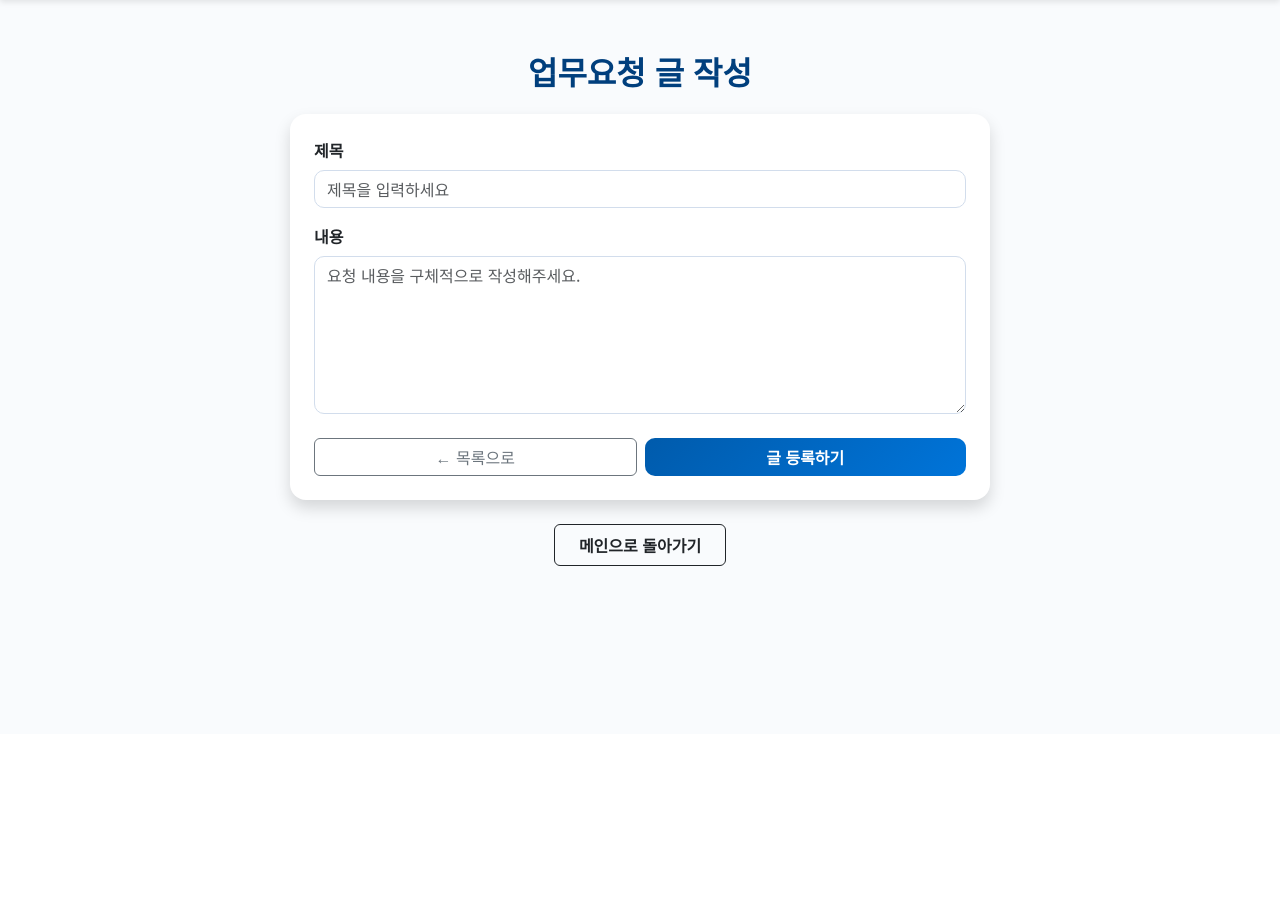
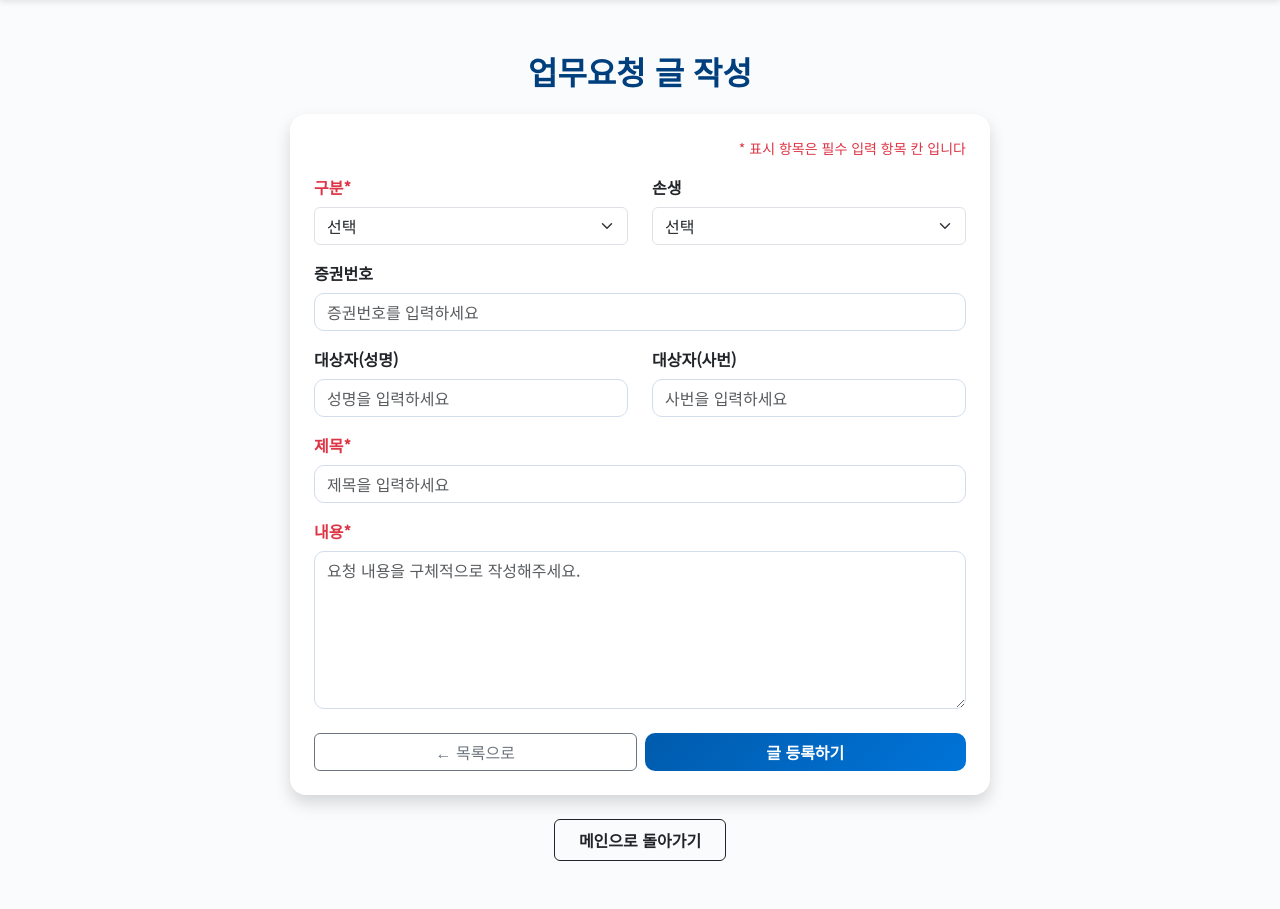
Before and after one commit to hun2up/django_ma, a Django app: page /board/create/ in a window 1280 px wide. Shown: the part 66-975 px from the top of the page. Before the commit the page ends 632 px from the top, so only its background shows below. Run offline with Django 5.2, Linux system fonts and the light colour scheme; the visitor is signed in with stand-in values (Sample User, id 1); parts of the project's set-up code (start-up, migrations or seed data) failed here and were passed over.

Commit message:
post detail upgrade

```diff
--- a/board/templates/board/post_create.html
+++ b/board/templates/board/post_create.html
@@ -14,18 +14,71 @@
         </div>
       {% endif %}
 
+      <!-- 🔴 필수 항목 안내 문구 -->
+      <div class="text-end text-danger mb-3" style="font-size: 0.875rem;">
+        * 표시 항목은 필수 입력 항목 칸 입니다
+      </div>
+
       <form method="post" novalidate>
         {% csrf_token %}
 
+        <!-- ✅ 추가된 영역 -->
+        <div class="row">
+          <!-- 구분 -->
+          <div class="mb-3 col-md-6">
+            <label for="category" class="form-label fw-semibold text-danger">구분<span class="text-danger">*</span></label>
+            <select name="category" id="category" class="form-select" required>
+              <option value="">선택</option>
+              <option value="위해촉">위해촉</option>
+              <option value="리스크/유지율">리스크/유지율</option>
+              <option value="수수료/채권">수수료/채권</option>
+              <option value="운영자금">운영자금</option>
+              <option value="전산">전산</option>
+              <option value="전산">기타</option>
+            </select>
+          </div>
+
+          <!-- 손생 -->
+          <div class="mb-3 col-md-6">
+            <label for="insurance_type" class="form-label fw-semibold">손생</label>
+            <select name="insurance_type" id="insurance_type" class="form-select" required>
+              <option value="">선택</option>
+              <option value="손해보험">손해보험</option>
+              <option value="생명보험">생명보험</option>
+            </select>
+          </div>
+        </div>
+
+        <!-- 증권번호 -->
+        <div class="mb-3">
+          <label for="policy_number" class="form-label fw-semibold">증권번호</label>
+          <input type="text" name="policy_number" id="policy_number" class="form-control" placeholder="증권번호를 입력하세요">
+        </div>
+
+        <!-- 대상자 성명 + 사번 (한 줄에 나란히) -->
+        <div class="row">
+          <!-- 대상자(성명) -->
+          <div class="mb-3 col-md-6">
+            <label for="target_name" class="form-label fw-semibold">대상자(성명)</label>
+            <input type="text" name="target_name" id="target_name" class="form-control" placeholder="성명을 입력하세요">
+          </div>
+
+          <!-- 대상자(사번) -->
+          <div class="mb-3 col-md-6">
+            <label for="target_id" class="form-label fw-semibold">대상자(사번)</label>
+            <input type="text" name="target_id" id="target_id" class="form-control" placeholder="사번을 입력하세요">
+          </div>
+        </div>
+
         <!-- 제목 -->
         <div class="mb-3">
-          <label for="title" class="form-label fw-semibold">제목</label>
+          <label for="title" class="form-label fw-semibold text-danger">제목<span class="text-danger">*</span></label>
           <input type="text" name="title" id="title" class="form-control" placeholder="제목을 입력하세요" required>
         </div>
 
         <!-- 내용 -->
         <div class="mb-3">
-          <label for="content" class="form-label fw-semibold">내용</label>
+          <label for="content" class="form-label fw-semibold text-danger">내용<span class="text-danger">*</span></label>
           <textarea name="content" id="content" class="form-control" rows="6" placeholder="요청 내용을 구체적으로 작성해주세요." required></textarea>
         </div>
 
```
Also changed, not shown: board/templates/board/post_detail.html (+28 -13 lines).
